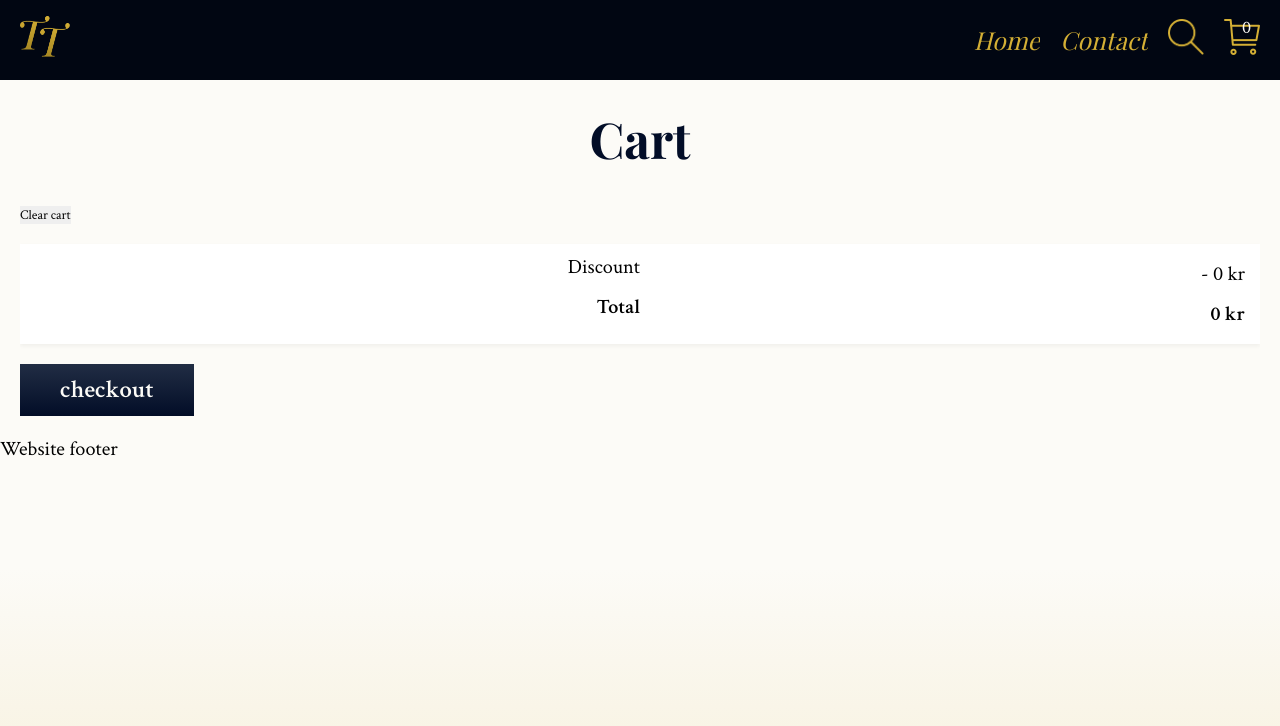
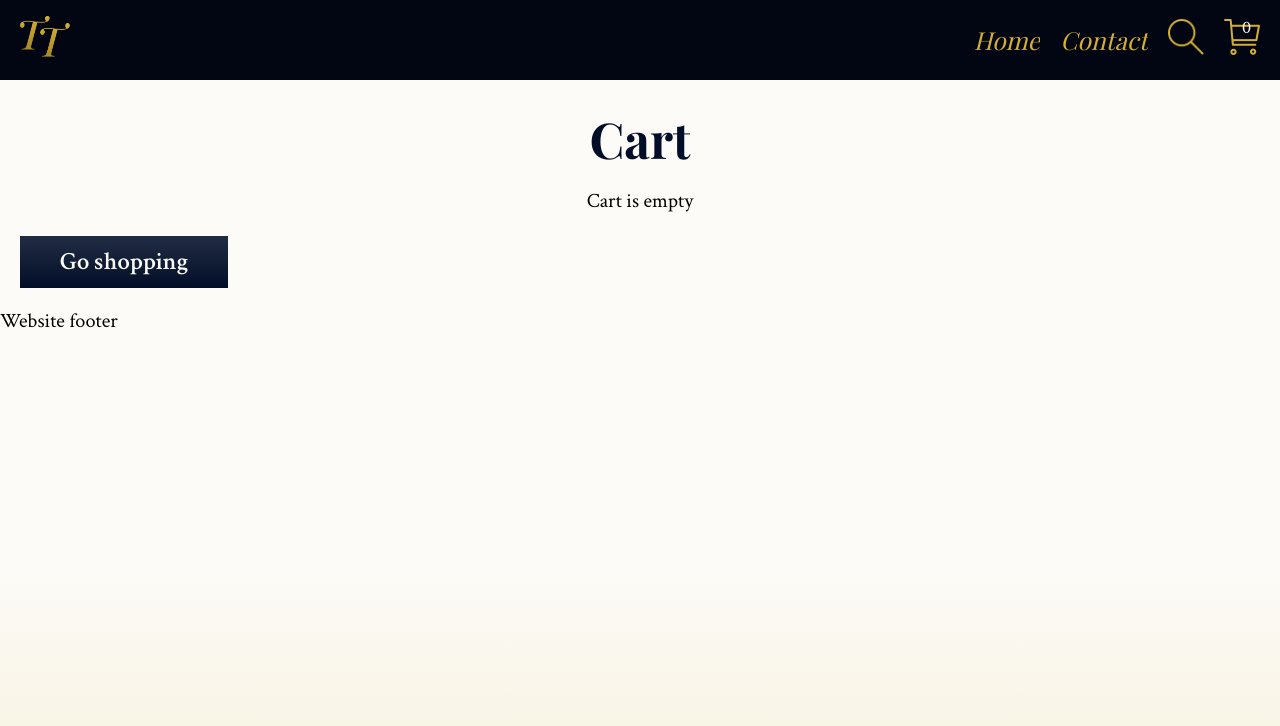
Before and after one commit to mariesaeter/noroff-jsframeworks-ca, a React (Create React App) app: page /cart in a window 1280 px wide. Shown: the top 726 px of the page. Built offline with nearby package versions, Linux system fonts and the light colour scheme; a web font is replaced by a local one.

Commit message:
Added styling to empty cart and clear cart button. Adjusted decimals on total and discount in cart

```diff
--- a/src/js/components/layout/cart/index.jsx
+++ b/src/js/components/layout/cart/index.jsx
@@ -9,7 +9,19 @@ export function Cart() {
   // const productList = cart.map(products => products.product);
 
   console.log(cart);
-  console.log(total);
+  console.log(total.toFixed(2));
+
+  if (cart.length === 0) {
+    return (
+      <div className="m-l-20 m-r-20 text-center">
+        <h1>Cart</h1>
+        <p>Cart is empty</p>
+        <Link to="/">
+          <button className="primary-button">Go shopping</button>
+        </Link>
+      </div>
+    );
+  }
 
   return (
     <div className="m-l-20 m-r-20">
@@ -46,14 +58,18 @@ export function Cart() {
           </div>
         ))}
       </div>
-      <button onClick={clearCart}>Clear cart</button>
-
       <div className="display-grid justify-end product-card-general p-10">
         <div>Discount </div>
-        <p>- {totalDiscount} kr</p>
+        <p>- {totalDiscount.toFixed(2)} kr</p>
         <div className="text-bold">Total </div>
-        <p className="text-bold">{total} kr</p>
+        <p className="text-bold">{total.toFixed(2)} kr</p>
       </div>
+      <button
+        className="link-button icon-button m-t-20 m-b-20"
+        onClick={clearCart}
+      >
+        Clear cart
+      </button>
       <Link to="checkout-success">
         <button onClick={checkoutCart} className="primary-button">
           checkout
--- a/src/scss/components/_buttons.scss
+++ b/src/scss/components/_buttons.scss
@@ -14,6 +14,7 @@ button {
 
 .icon-button {
   background: none;
+  margin: 0;
 
   img {
     width: 36px;
--- a/src/scss/styles.css
+++ b/src/scss/styles.css
@@ -46,6 +46,10 @@
   font-weight: 600;
 }
 
+.text-center {
+  text-align: center;
+}
+
 .display-flex, nav ul, header {
   display: flex;
   align-items: center;
@@ -92,6 +96,10 @@
 
 .text-bold {
   font-weight: 600;
+}
+
+.text-center {
+  text-align: center;
 }
 
 header {
@@ -184,6 +192,10 @@ nav .cart-counter {
   font-weight: 600;
 }
 
+.text-center {
+  text-align: center;
+}
+
 header {
   justify-content: space-between;
 }
@@ -234,6 +246,10 @@ header {
 
 .text-bold {
   font-weight: 600;
+}
+
+.text-center {
+  text-align: center;
 }
 
 .hero-banner {
@@ -321,6 +337,10 @@ header {
 
 .text-bold {
   font-weight: 600;
+}
+
+.text-center {
+  text-align: center;
 }
 
 .product-card-general, .product-cart, .product-card {
@@ -445,6 +465,10 @@ header {
 
 .text-bold {
   font-weight: 600;
+}
+
+.text-center {
+  text-align: center;
 }
 
 .product-card-general, .review, .product-cart, .product-card {
@@ -579,6 +603,10 @@ header {
   font-weight: 600;
 }
 
+.text-center {
+  text-align: center;
+}
+
 button {
   border: none;
   font-family: "Crimson Text", Arial, Helvetica, sans-serif;
@@ -591,6 +619,7 @@ button:hover {
 
 .icon-button {
   background: none;
+  margin: 0;
 }
 
 .icon-button img {
@@ -669,6 +698,10 @@ button:hover {
 
 .text-bold {
   font-weight: 600;
+}
+
+.text-center {
+  text-align: center;
 }
 
 .product-card-general, input, .product-cart, .product-card {
@@ -1106,7 +1139,6 @@ h3 {
 
 p {
   line-height: 30px;
-  padding: 5px;
 }
 
 nav a {
@@ -1119,6 +1151,15 @@ a {
   color: #010612;
 }
 
+.link-button {
+  color: #020d27;
+  font-size: var(--fs-400);
+}
+.link-button:hover {
+  text-decoration: underline;
+  color: #212d44;
+}
+
 .icon-width-32 {
   width: 32px;
 }/*# sourceMappingURL=styles.css.map */
--- a/src/scss/styles.scss
+++ b/src/scss/styles.scss
@@ -62,7 +62,7 @@ h3 {
 
 p {
   line-height: 30px;
-  padding: 5px;
+  // padding: 5px;
 }
 
 nav {
@@ -77,6 +77,15 @@ a {
   color: getColor(main-black);
 }
 
+.link-button {
+  color: getColor(primary-blue);
+  font-size: var(--fs-#{400});
+  &:hover {
+    text-decoration: underline;
+    color: getColor(secondary-blue);
+  }
+}
+
 .icon-width-32 {
   width: 32px;
 }
--- a/src/scss/utilities/_text.scss
+++ b/src/scss/utilities/_text.scss
@@ -1,3 +1,7 @@
 .text-bold {
   font-weight: 600;
 }
+
+.text-center {
+  text-align: center;
+}
```
Also changed, not shown: 1 other file (tests, documents, lock files or other folders).
